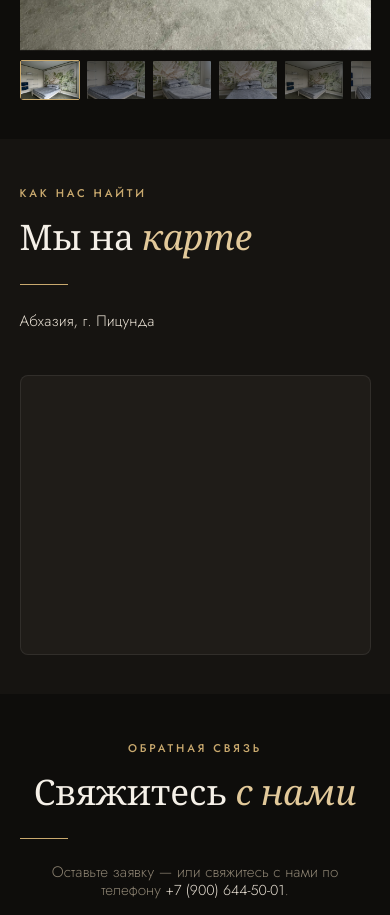
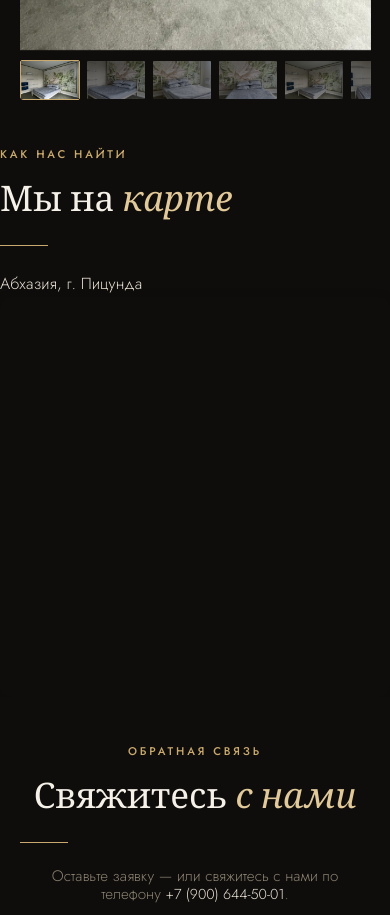
Before and after one commit to Amarumarcus/hotelWebApp, a React (Vite) app: page / in a window 390 px wide. Shown: the part 4540-5455 px from the top of the page. Built offline with nearby package versions, Linux system fonts and the light colour scheme.

Commit message:
change map

```diff
--- a/src/components/Map/Map.css
+++ b/src/components/Map/Map.css
@@ -1,41 +1,12 @@
-.map-section {
-  padding: var(--section-padding);
-  background: var(--color-surface);
-}
-
-.map-section__inner {
-  max-width: 1200px;
-  margin: 0 auto;
-}
-
-.map-section__header {
-  max-width: 480px;
-  margin-bottom: 2.5rem;
-}
-
-.map-section__address {
-  font-size: 0.95rem;
-  color: var(--color-text);
-  line-height: 1.7;
-}
-
-.map-section__address span {
-  font-size: 0.82rem;
-  color: var(--color-muted);
-}
-
 .map-section__map {
   width: 100%;
-  height: clamp(280px, 45vw, 520px);
-  border-radius: calc(var(--radius) * 2);
   overflow: hidden;
-  border: 1px solid var(--color-border);
-  background: var(--color-surface-2);
+  border-radius: 12px;
+  box-shadow: 0 4px 15px rgba(0, 0, 0, 0.1);
+  line-height: 0;
 }
 
 .map-section__map iframe {
-  width: 100%;
-  height: 100%;
   border: none;
   display: block;
 }
--- a/src/components/Map/Map.jsx
+++ b/src/components/Map/Map.jsx
@@ -1,10 +1,10 @@
 import './Map.css'
 
-const MAP_URL =
-  'https://yandex.ru/map-widget/v1/?um=constructor%3A5c5b181aa775502b20833429ebd17d6d460d2bc9cc6bff51f0978103291d0c49&source=constructor'
+
+const MAP_IFRAME_URL =
+  'https://yandex.ru/map-widget/v1/?ll=40.294067%2C43.180055&z=16&pt=40.294067%2C43.180055,pm2rdm~40.294067,43.180055,text:Reliz%20Hotel'
 
 export default function Map() {
-
   return (
     <section id="map" className="map-section">
       <div className="map-section__inner">
@@ -22,12 +22,12 @@ export default function Map() {
 
         <div className="map-section__map">
           <iframe
-            src={MAP_URL}
+            src={MAP_IFRAME_URL}
             title="Расположение гостиницы Релиз"
+            width="100%"
+            height="400"
             allowFullScreen
             loading="lazy"
-            width="100%"
-            height="400"
           />
         </div>
 
```
